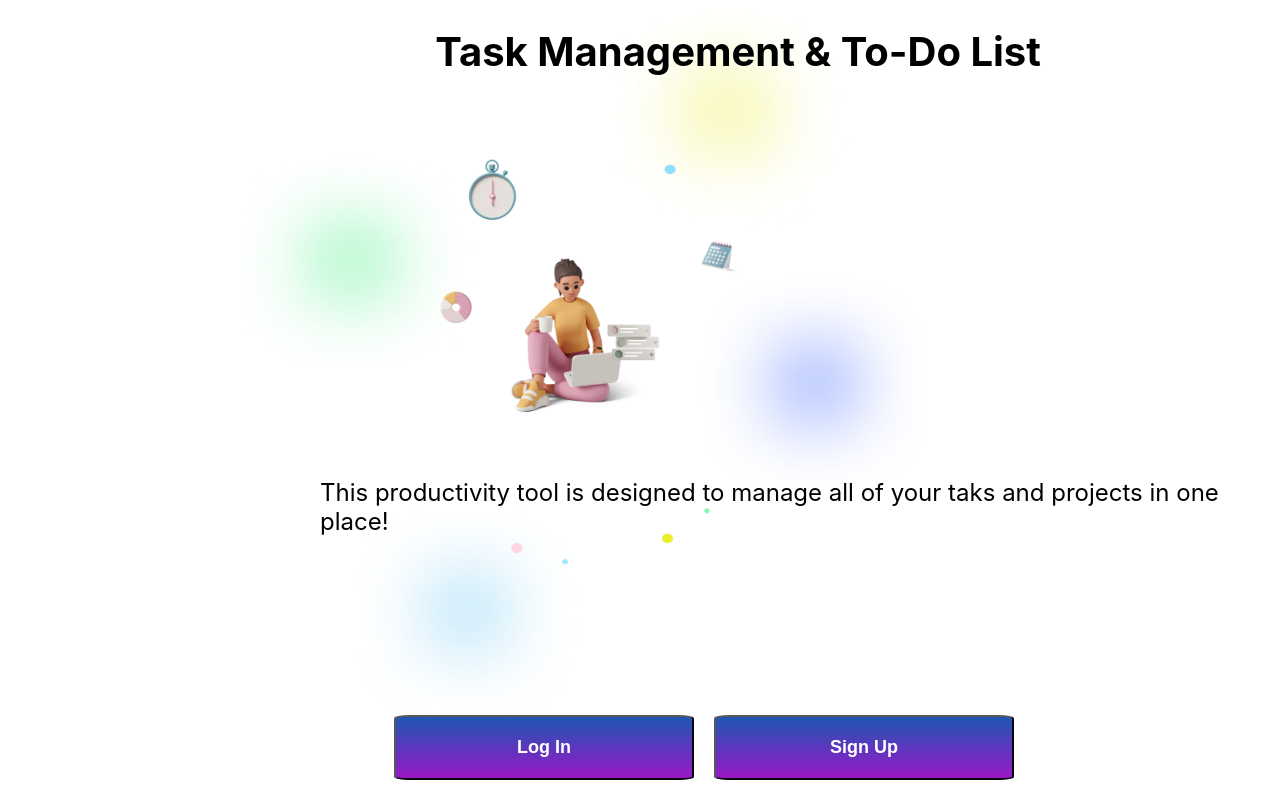
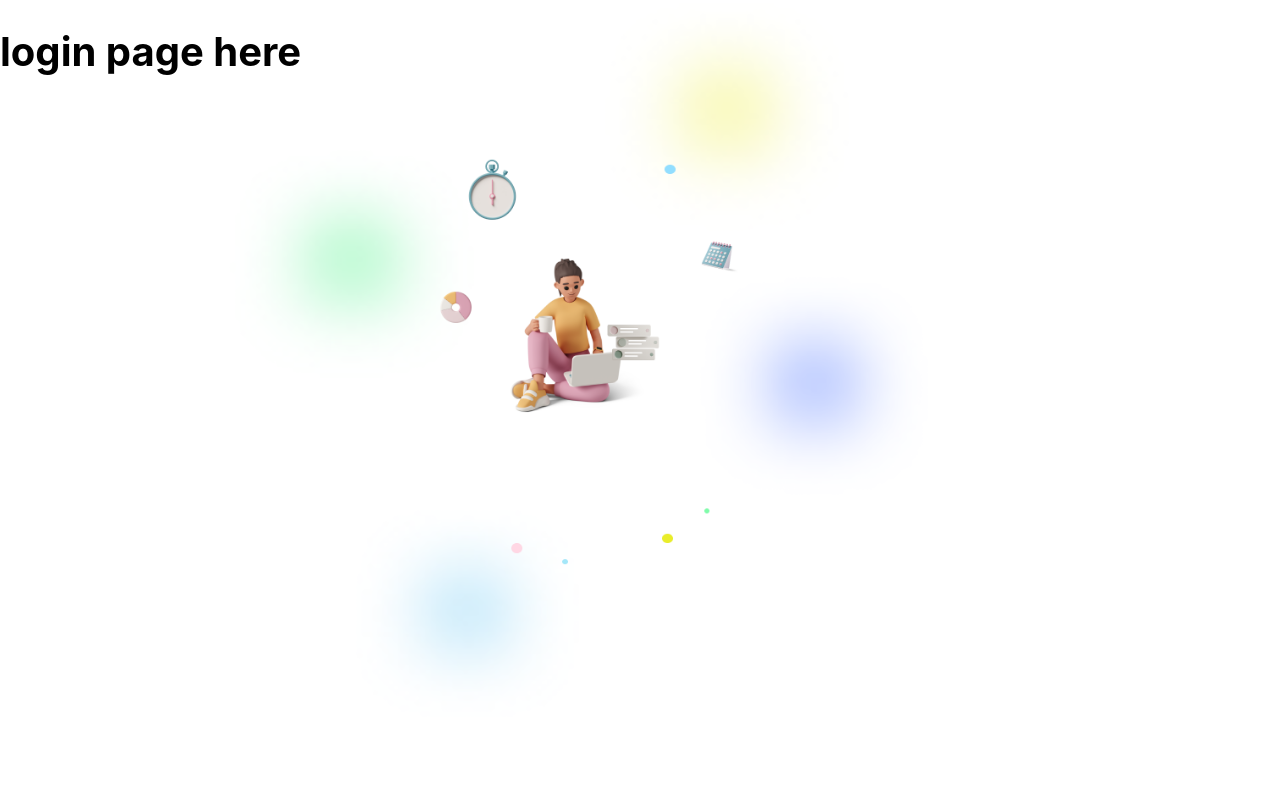
Before and after one commit to chingu-voyages/v41-geckos-team-14, a React (Create React App) app: page /login in a window 1280 px wide. Built offline with nearby package versions, Linux system fonts and the light colour scheme.

Commit message:
add: assigning routes for app

```diff
--- a/src/App.js
+++ b/src/App.js
@@ -6,17 +6,10 @@ import Login from './pages/login';
 
 function App() {
   return (
-    // <div className="App">
-    //   <Landing></Landing>
-    // </div>
     <BrowserRouter>
       <Routes>
-        <Route path="/" element={<Landing />}>
-          <Route index element={<Login />} />
-          <Route path="login" element={<Login />} />
-          <Route path="login" element={<Login />} />
-          <Route path="*" element={<Login />} />
-        </Route>
+        <Route exact path="/" element={<Landing />}></Route>
+        <Route exact path="/login" element={<Login />} > </Route>
       </Routes>
     </BrowserRouter>
   );
--- a/src/pages/landing.js
+++ b/src/pages/landing.js
@@ -1,4 +1,5 @@
 import React from "react";
+import { Link } from "react-router-dom";
 import '../App.css';
 import Button from "../component/button";
 
@@ -9,8 +10,9 @@ function Landing() {
             <h1 className="landing-heading">Task Management & To-Do List</h1>
             <p className="landing-description">This productivity tool is designed to manage all of your taks and projects in one place!</p>
             <div className="landing-buttons">
-                <Button label="Log In"></Button>
-                <Button label="Sign Up"></Button>
+                <Link to="/login" ClassName=""><Button label="Log In"></Button></Link>
+                <Link to="/signup" ClassName=""><Button label="Sign Up"></Button></Link>
+
             </div>
         </div>
     )
```
